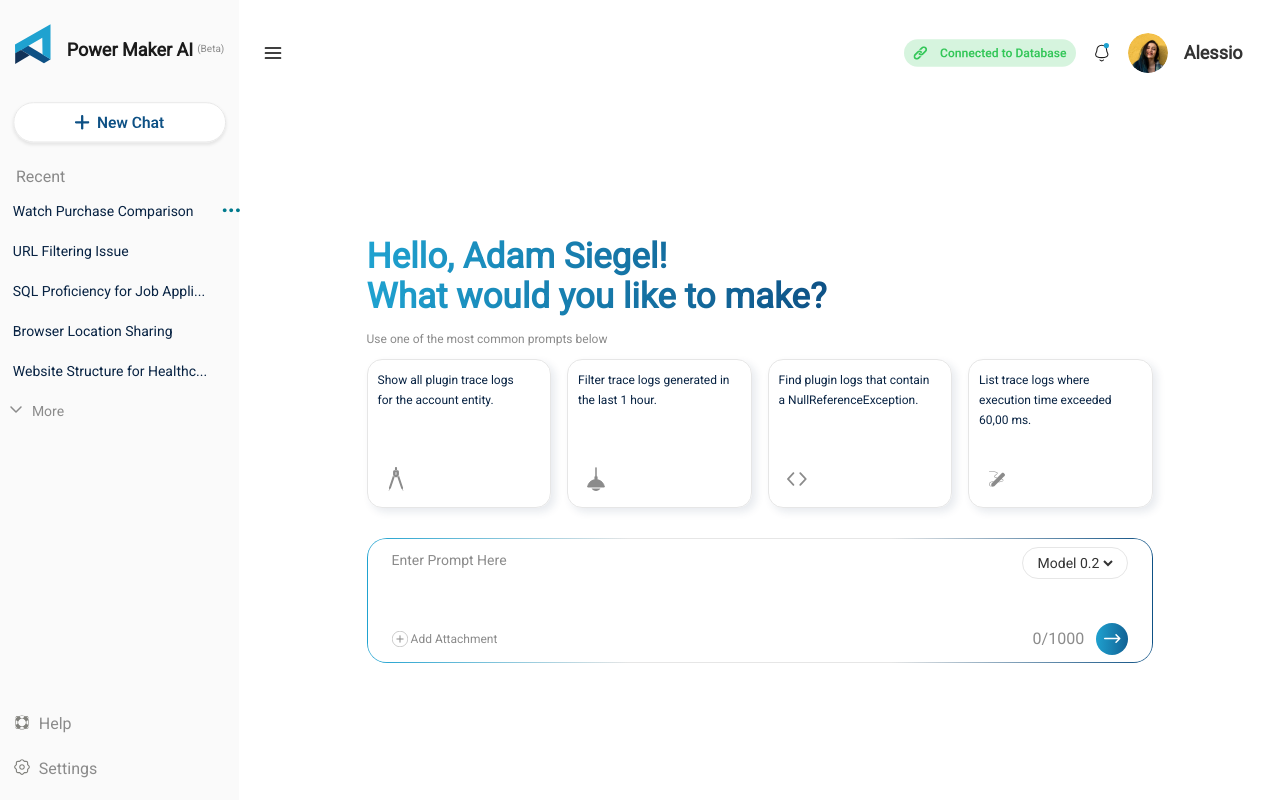
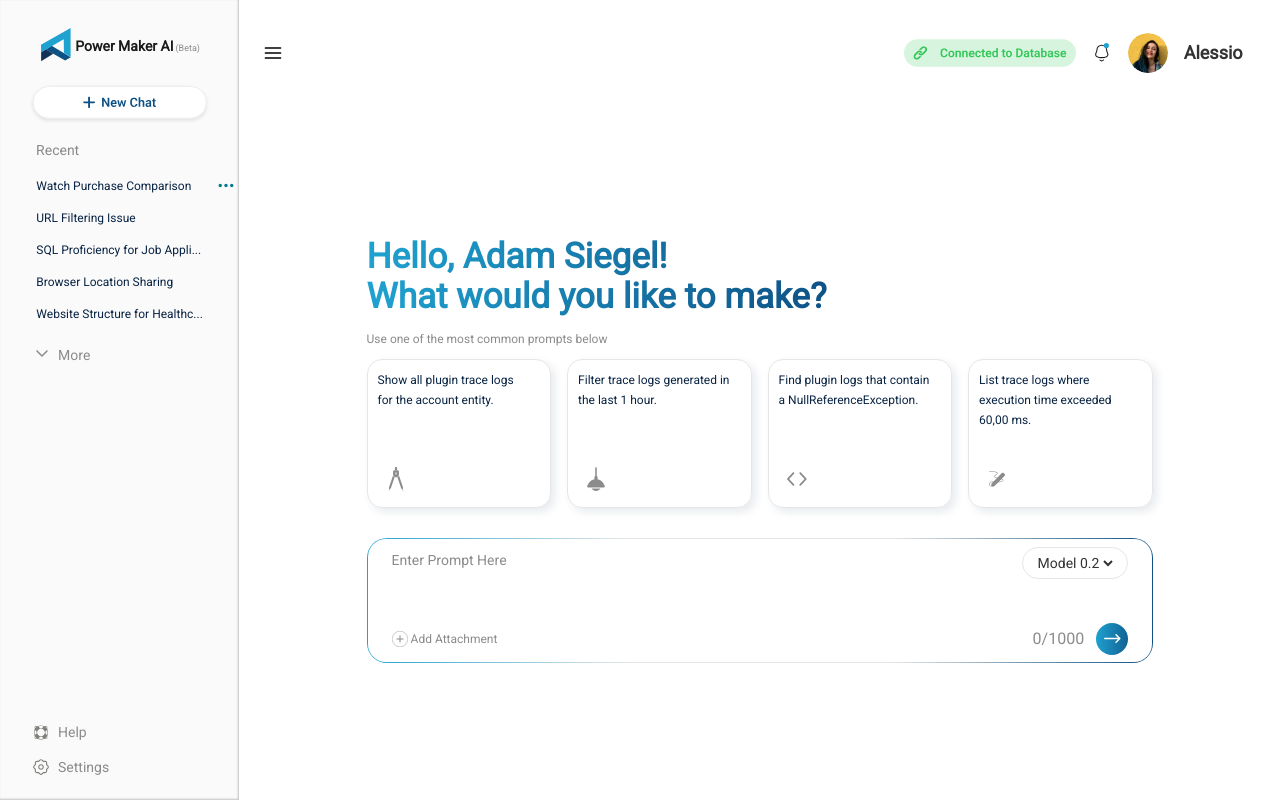
Before and after one commit to Harsh-Panghal/React_Project, a React (Vite) app in the folder react-homepage/Build-landingpage/: page / in a window 1280 px wide. Both pictures are taken after a click on the picture 94 px from the left and 52 px from the top of the page. Built offline with nearby package versions, Linux system fonts and the light colour scheme.

Commit message:
expanded-sidebar-modification-done

```diff
--- a/react-homepage/Build-landingpage/src/App.css
+++ b/react-homepage/Build-landingpage/src/App.css
@@ -234,7 +234,7 @@
   flex-direction: column;
   justify-content: space-between;
   background-color: rgba(250, 250, 250, 1);
-  box-shadow: 10px 0 10px rgba(0, 0, 0, 0.1);
+  /* box-shadow: 10px 0 10px rgba(0, 0, 0, 0.1); */
   /* overflow: hidden; */
   /* transition: width 1s ease-in-out; */
 }
@@ -251,43 +251,48 @@
 }
 
 .expandedsidebar-card1 > .logo-title {
-  width: 100%;
-  height: 45px;
+  /* width: 100%;
+  height: 45px; */
   /* border: 1px solid green; */
+  max-width: 66%;
   display: flex;
   align-items: center;
   justify-content: center;
 }
 
 .logo-title > img {
-  width: 36px;
+  width: 30px;
   height: 45px;
 }
 
 .logo-title > .title {
-  height: 21px;
-  font-size: 18px;
+  /* height: 21px; */
+  font-size: 14px;
   font-weight: bold;
   color: rgba(27, 27, 27, 1);
-  margin-left: 1rem;
+  margin-left: 4px;
 }
 
 .logo-title .title + span {
-  font-size: 10px;
+  font-size: 9px;
   position: relative;
   top: 2px;
-  margin-left: 4px;
+  left: 2px;
+  margin-left: 0px;
   color: rgba(139, 139, 139, 1);
   font-weight: 500;
 }
 
 .expandedsidebar-card1 > .newchaticon {
-  margin-top: 1rem;
+  max-width: 180px;
+  /* margin-top: 1rem; */
 }
 
 .expandedsidebar-card1 > .recent {
-  width: 100%;
-  height: 20px;
+  /* width: 100%; */
+  /* height: 20px; */
+  position: relative;
+  left: -63px;
   display: flex;
   margin-top: 0px;
   /* align-items: center; */
@@ -302,26 +307,26 @@
 .recent > span {
   width: 57px;
   height: auto;
-  font-size: 16px;
+  font-size: 14px;
   font-weight: 500;
   color: rgba(27, 27, 27, 1);
   margin-left: 1rem;
 }
 
 .expandedsidebar-card1 > .history {
-  width: 100%;
+  /* width: 100%; */
   /* border: 1px solid red; */
   /* margin-top: 1.8rem; */
   display: flex;
   flex-direction: column;
-  gap: 1.5rem;
+  gap: 1rem;
 }
 
 .expanded-sidebar > .prompt {
   position: absolute;
-  top: 185px;
-  left: 221px;
-  font-size: 25px;
+  top: 163px;
+  left: 217px;
+  font-size: 22px;
   font-weight: 700;
   color: rgba(0, 122, 141, 1);
   /* border: 1px solid red; */
@@ -380,11 +385,11 @@
 }
 
 .history > div {
-  margin-left: 0.8rem;
+  /* margin-left: 0.8rem; */
   height: 16px;
   /* border: 1px solid red; */
   color: #082343;
-  font-size: 14px;
+  font-size: 12px;
   font-weight: 400;
   /* border: 1px solid green; */
 }
@@ -393,7 +398,7 @@
   margin-top: 0.5rem;
   /* border: 1px solid red; */
   position: relative;
-  left: -5.2rem;
+  left: -57px;
   /* border: 1px solid red; */
   display: flex;
   align-items: center;
@@ -409,13 +414,14 @@
 }
 
 .expandedsidebar-card2 {
-  width: 100%;
-  height: 8%;
+  /* width: 100%;
+  height: 8%; */
   margin-bottom: 1.5rem;
   /* border: 3px solid blue; */
   display: flex;
   flex-direction: column;
   justify-content: space-between;
+  gap: 1rem;
   /* cursor: pointer; */
 }
 
@@ -424,7 +430,7 @@
   display: flex;
   align-items: center;
   gap: 0.5rem;
-  margin-left: 0.8rem;
+  margin-left: 2rem;
   cursor: pointer;
 }
 .expanded-sidebar > .expandedsidebar-card2 > .help-dropdown {
@@ -470,7 +476,7 @@
 
 .expandedsidebar-card2 span {
   height: 19px;
-  font-size: 16px;
+  font-size: 14px;
   font-weight: 400;
   color: rgba(139, 139, 139, 1);
 }
--- a/react-homepage/Build-landingpage/src/components/Sidebar2.jsx
+++ b/react-homepage/Build-landingpage/src/components/Sidebar2.jsx
@@ -16,7 +16,7 @@ function Sidebar2({ onToggleDeleteChatAccount, onToggleSidebar, isInviteCardVisi
     setIsHelpCardVisible(prev => !prev);
   }
   return (
-    <div className={`expanded-sidebar ${isInviteCardVisible || isDeleteChatAccountVisible ? 'blurred' : ''}`}>
+    <div className={`expanded-sidebar ${isInviteCardVisible || isDeleteChatAccountVisible ? 'blurred' : ''} shadow-[inset_-1px_-1px_2px_0px_rgba(139,139,139,0.5)]`}>
       <PromptMenu  />
       <div className="expandedsidebar-card1 h-auto gap-[1rem]">
         <LogoTitle onToggleSidebar={onToggleSidebar}/>
```
